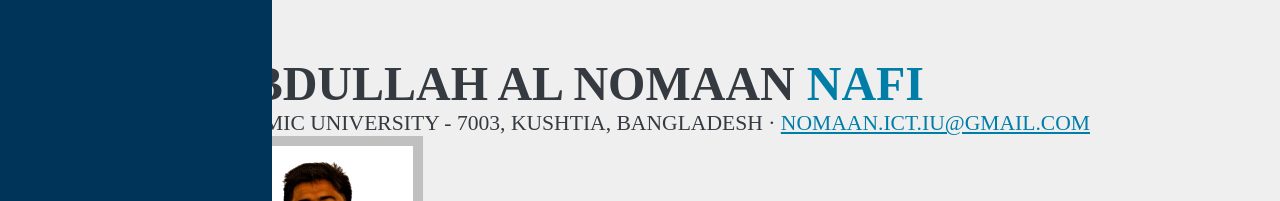
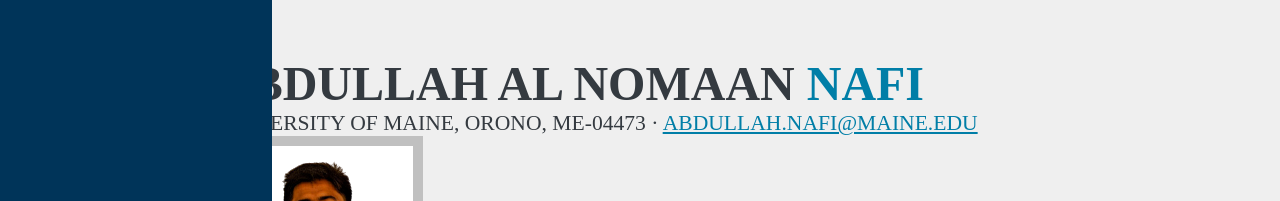
Before and after one commit to Nnafi1211/resume, a website with bundled scripts: page index.html in a window 1280 px wide. Shown: the top 201 px of the page. Built offline with nearby package versions, Linux system fonts and the light colour scheme; a web font is replaced by a local one.

Commit message:
Update index.html
update info

```diff
--- a/index.html
+++ b/index.html
@@ -94,8 +94,8 @@
             </span>
             <span class="text-primary">Nafi</span>
           </div>
-          <div class="subheading mb-5">Islamic University - 7003, Kushtia, Bangladesh ·
-            <a href="mailto:nomaan.ict.iu@gmail.com">nomaan.ict.iu@gmail.com</a>
+          <div class="subheading mb-5">University of Maine, Orono, ME-04473 ·
+            <a href="mailto:abdullah.nafi@maine.edu">abdullah.nafi@maine.edu</a>
           </div>
           <div>
             <span class="d-block d-lg-none ">
```
